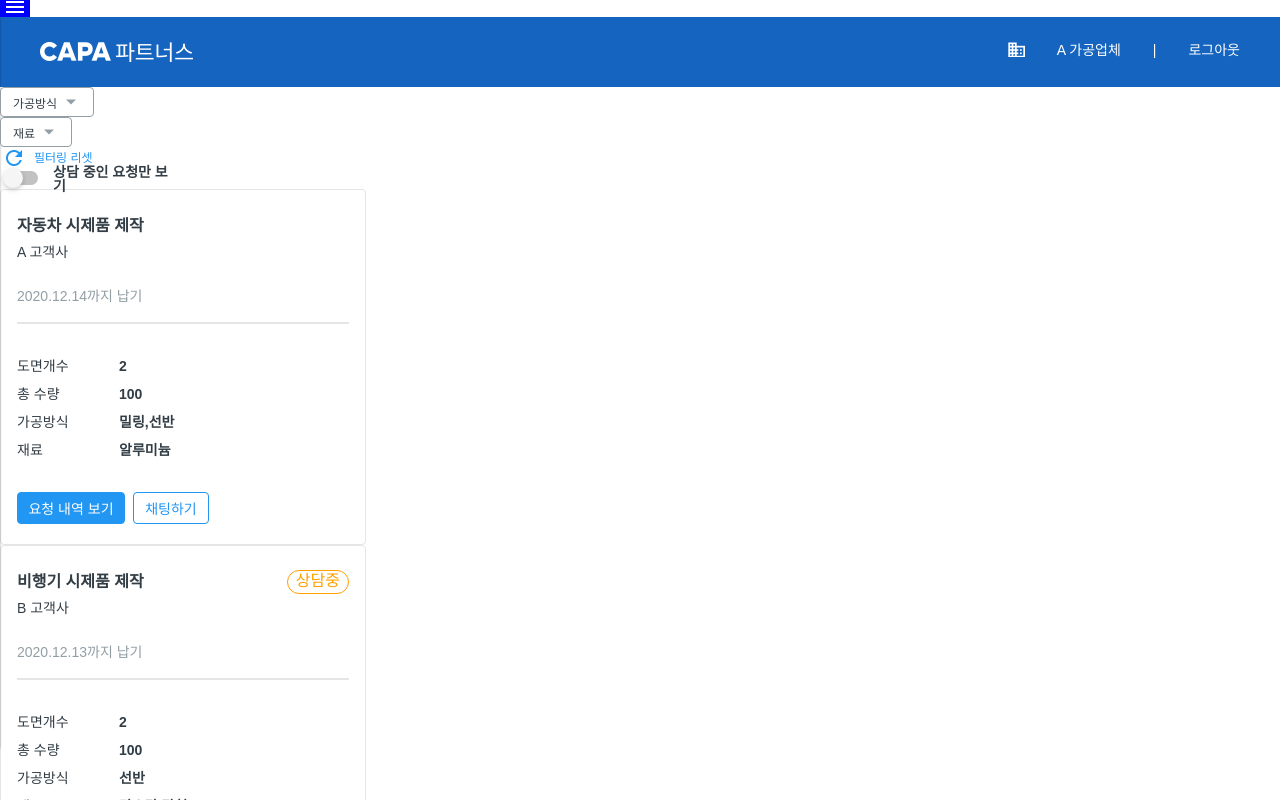
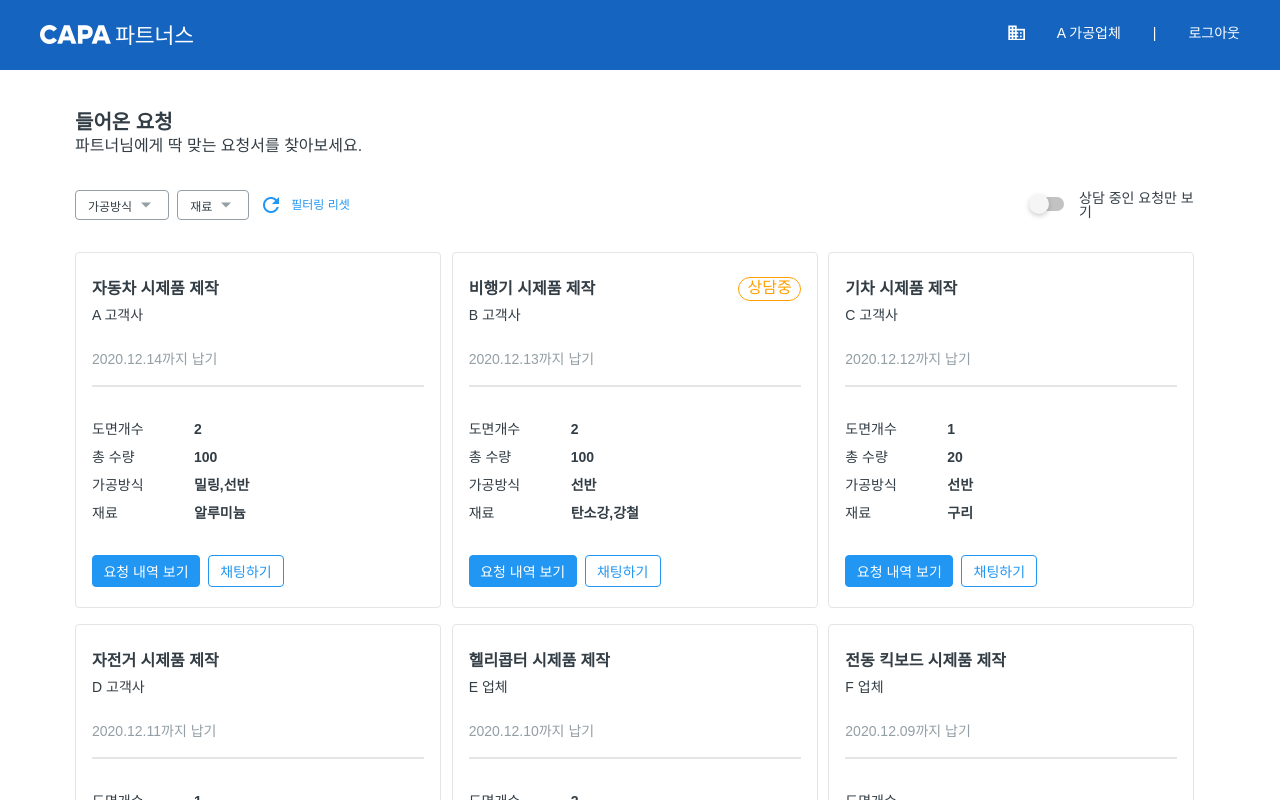
Before and after one commit to react-18/week2-1, a React (Create React App) app: page / in a window 1280 px wide. Shown: the top 800 px of the page. Built offline with nearby package versions, Linux system fonts and the light colour scheme.

Commit message:
Style: 레이아웃 데스크탑 버전 구현

```diff
--- a/src/App.tsx
+++ b/src/App.tsx
@@ -8,6 +8,7 @@ import ResetButton from 'components/filter/ResetButton';
 import React, { useState } from 'react';
 import { useSelector } from 'react-redux';
 import store from 'store/store';
+import styled from 'styled-components';
 
 type RootState = ReturnType<typeof store.getState>;
 
@@ -18,7 +19,7 @@ function App() {
   const [isSideBarOpened, setIsSideBarOpened] = useState(false);
   return (
     <div>
-      <div>
+      {/* <div>
         <MenuToggle
           isSideBarOpened={isSideBarOpened}
           setIsSideBarOpened={setIsSideBarOpened}
@@ -27,11 +28,16 @@ function App() {
           isSideBarOpened={isSideBarOpened}
           setIsSideBarOpened={setIsSideBarOpened}
         />
-      </div>
+      </div> */}
       <HeaderNav />
 
-      <div>
-        <div>
+      <Body>
+        <TitleSection>
+          <h1>들어온 요청</h1>
+          <span>파트너님에게 딱 맞는 요청서를 찾아보세요.</span>
+        </TitleSection>
+        <ControllerSection>
+          <div className="controller">
             <FilterButton name="가공방식" options={['밀링', '선반']} />
             <FilterButton
               name="재료"
@@ -39,20 +45,63 @@ function App() {
             />
             <ResetButton />
           </div>
-        <div>
+          <div className="controller">
             <IsConsult />
           </div>
-      </div>
-      <div>
+        </ControllerSection>
+        <ContentSection>
           {filteredRequests.map((filteredRequest) => (
             <RequestCard
               key={filteredRequest.id}
               initialState={filteredRequest}
             />
           ))}
-      </div>
+        </ContentSection>
+      </Body>
     </div>
   );
 }
 
 export default App;
+
+const Body = styled.div`
+  width: 1130px;
+  margin: 0 auto;
+`;
+
+const TitleSection = styled.div`
+  margin-top: 40px;
+
+  h1 {
+    font-size: ${({ theme }) => theme.fontSize.xLarge};
+    line-height: 1.5rem;
+    font-weight: bold;
+  }
+
+  span {
+    line-height: 1.5rem;
+  }
+`;
+
+const ControllerSection = styled.div`
+  margin: 32px 0;
+  display: flex;
+  justify-content: space-between;
+  align-items: center;
+
+  .controller {
+    display: flex;
+    align-items: center;
+  }
+
+  .filterBtn {
+    margin-right: 8px;
+  }
+`;
+
+const ContentSection = styled.div`
+  display: grid;
+  grid-template-columns: repeat(3, 1fr);
+  row-gap: 16px;
+  margin-bottom: 60px;
+`;
--- a/src/components/containers/IsConsult/index.tsx
+++ b/src/components/containers/IsConsult/index.tsx
@@ -50,7 +50,7 @@ const IsConsultMention = styled.div`
 
 const MentionText = styled.span`
   font-size: ${({ theme }) => theme.fontSize.middle};
-  font-weight: ${({ theme }) => theme.fontWeight.large};
+  font-weight: 500;
   color: ${({ theme }) => theme.color.defaultGray};
 `;
 
--- a/src/components/filter/FilterButton.tsx
+++ b/src/components/filter/FilterButton.tsx
@@ -77,6 +77,7 @@ function FilterButton({ name, options }: Props) {
 export default FilterButton;
 
 const Button = styled.button<{ isSelected: boolean }>`
+  margin-right: 8px;
   color: ${({ isSelected, theme }) =>
     isSelected ? theme.color.defaultWhite : theme.color.defaultGray};
   font-weight: 500;
```
Lines whose indentation alone changed are shown as unchanged.
